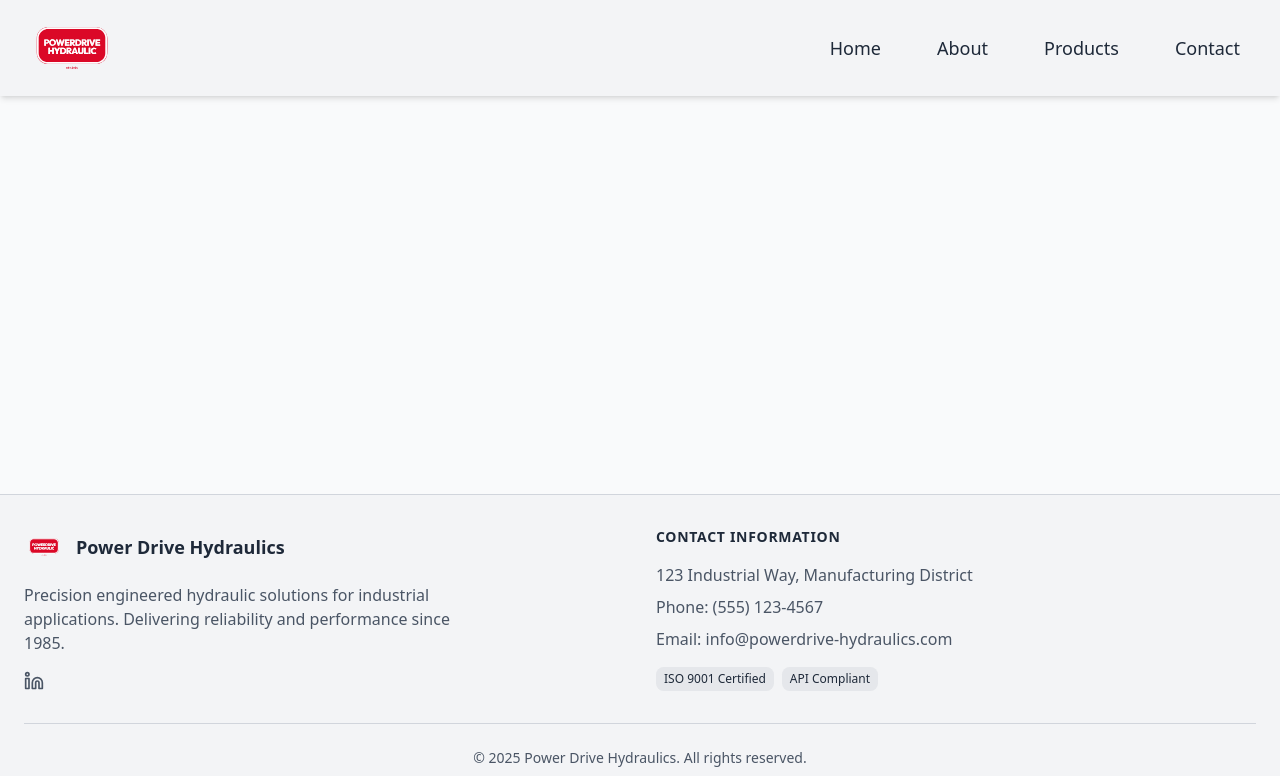
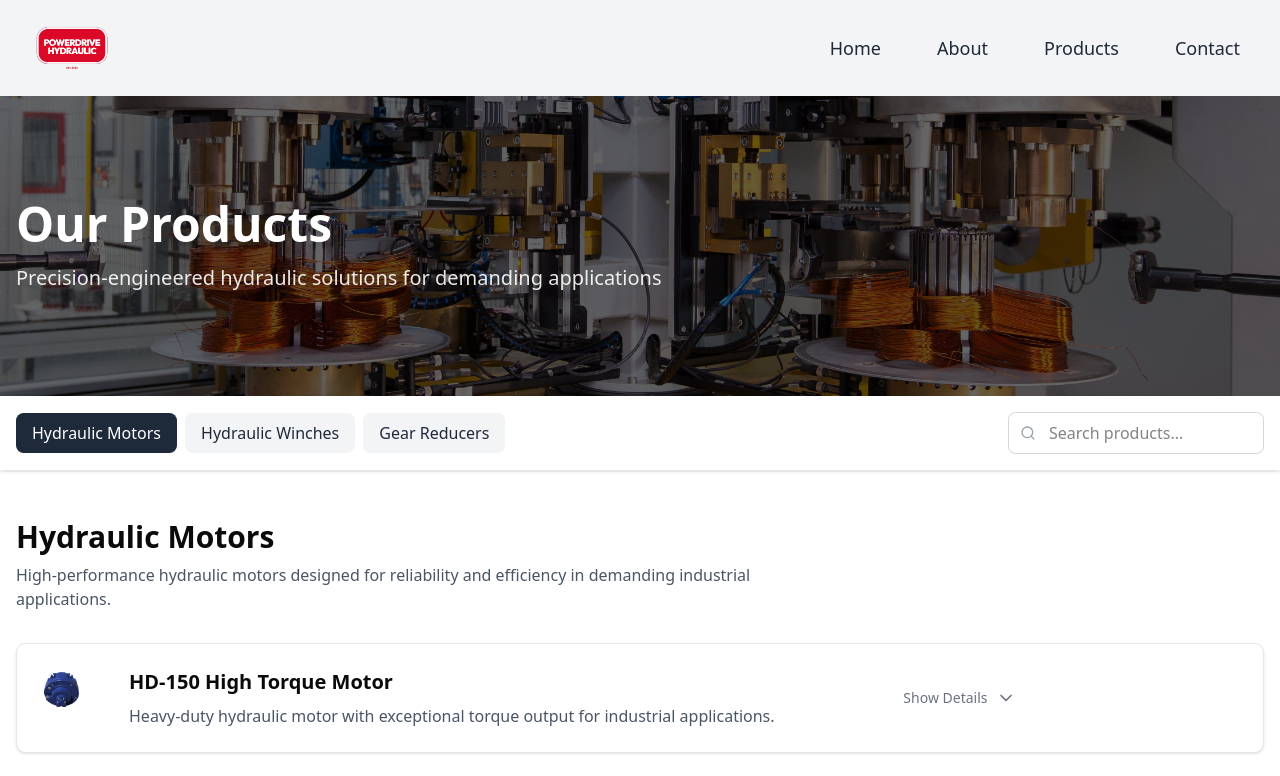
Before and after one commit to MexMass/power-drive-hydraulics, a React (Vite) app in the folder frontend/: page /products in a window 1280 px wide. Shown: the top 776 px of the page. Built offline with nearby package versions, Linux system fonts and the light colour scheme.

Commit message:
tweak global.css

```diff
--- a/frontend/src/App.tsx
+++ b/frontend/src/App.tsx
@@ -3,7 +3,7 @@ import { Navbar } from "./components/layout/Navbar"
 import { Footer } from "./components/layout/Footer"
 import Home from "./pages/Home"
 import About from "./pages/About"
-// import Products from "./pages/Products"
+import Products from "./pages/Products"
 // import Contact from "./pages/Contact"
 
 function App() {
@@ -15,8 +15,8 @@ function App() {
           <Routes>
             <Route path="/" element={<Home />} />
             <Route path="/about" element={<About />} />
-            {/* <Route path="/products" element={<Products />} />
-            <Route path="/contact" element={<Contact />} /> */}
+            <Route path="/products" element={<Products />} />
+            {/* <Route path="/contact" element={<Contact />} /> */}
           </Routes>
         </main>
         <Footer />
--- a/frontend/src/styles/global.css
+++ b/frontend/src/styles/global.css
@@ -122,3 +122,13 @@
 .animate-zoom-in {
   animation: zoomIn 1s ease-out forwards;
 }
+
+
+/* Hide scrollbar for category navigation */
+.hide-scrollbar::-webkit-scrollbar {
+  display: none;
+}
+.hide-scrollbar {
+  -ms-overflow-style: none;
+  scrollbar-width: none;
+}
```
